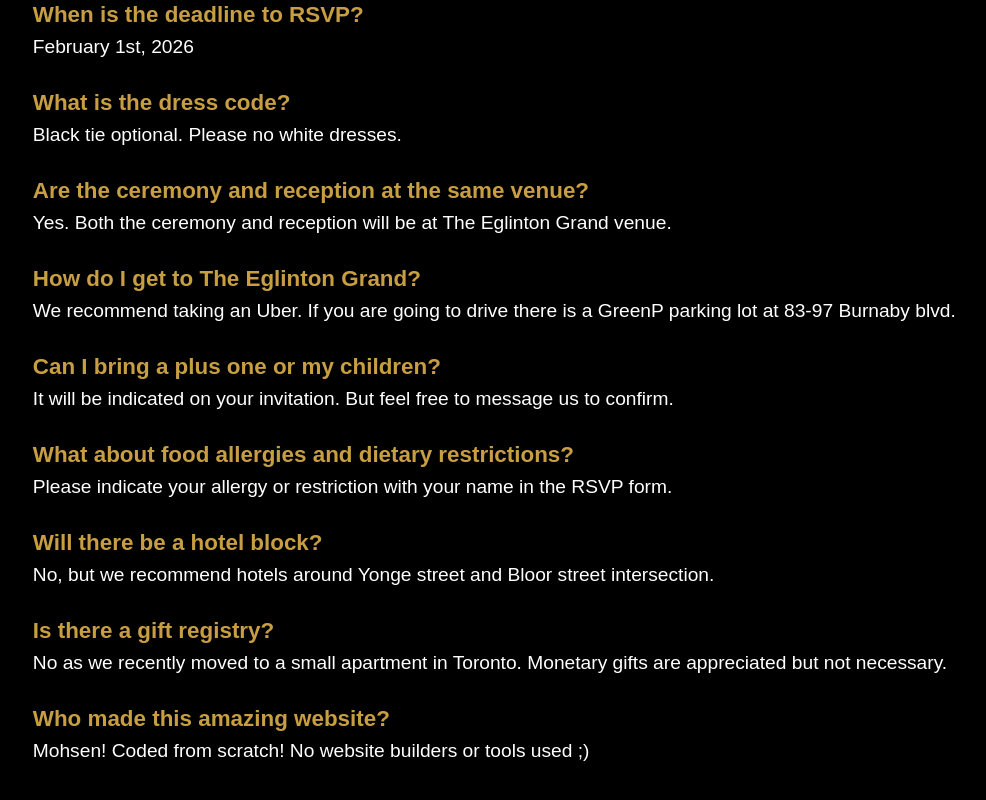
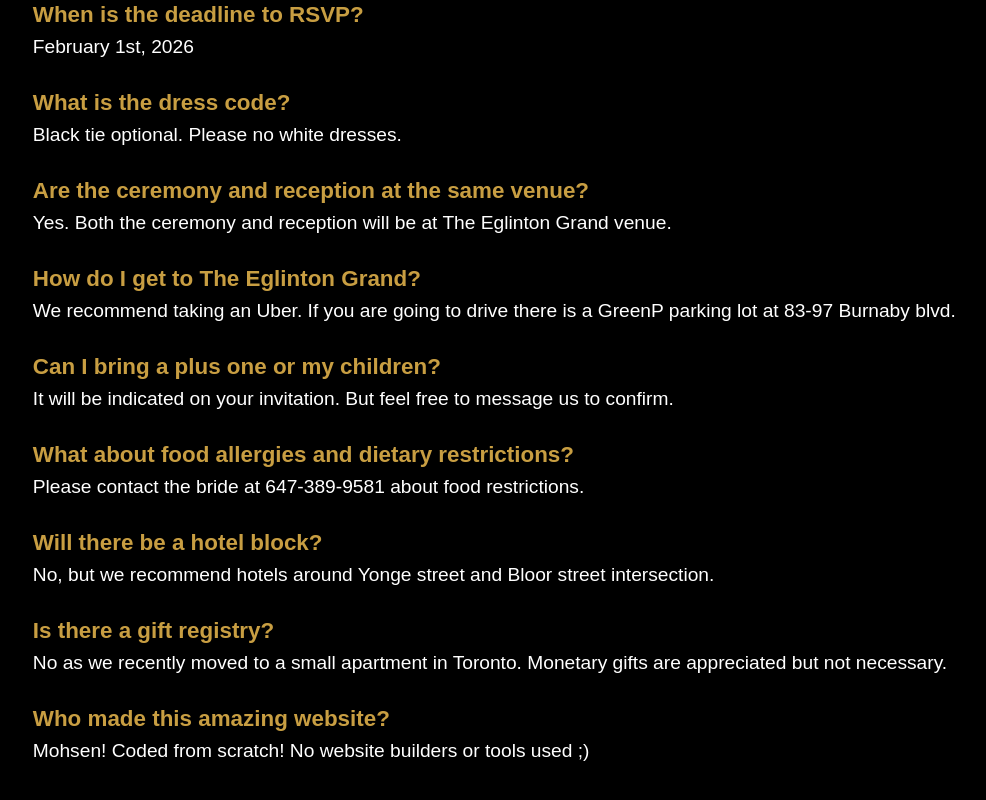
Before and after one commit to mohsenari/springintolove, a React app: page / in a window 1280 px wide. Shown: the part 1950-2750 px from the top of the page, without its empty margins (73-1059 px from the left). Built offline with nearby package versions, Linux system fonts and the light colour scheme.

Commit message:
Update faq.js

```diff
--- a/src/components/faq.js
+++ b/src/components/faq.js
@@ -17,7 +17,7 @@ const FAQ = () => {
           <li className="question"> Can I bring a plus one or my children? </li>
           <li className="answer"> It will be indicated on your invitation. But feel free to message us to confirm. </li>
           <li className="question"> What about food allergies and dietary restrictions? </li>
-          <li className="answer"> Please indicate your allergy or restriction with your name in the RSVP form. </li>
+          <li className="answer"> Please contact the bride at 647-389-9581 about food restrictions. </li>
           <li className="question"> Will there be a hotel block? </li>
           <li className="answer"> No, but we recommend hotels around Yonge street and Bloor street intersection. </li>
           <li className="question"> Is there a gift registry?</li>
```
